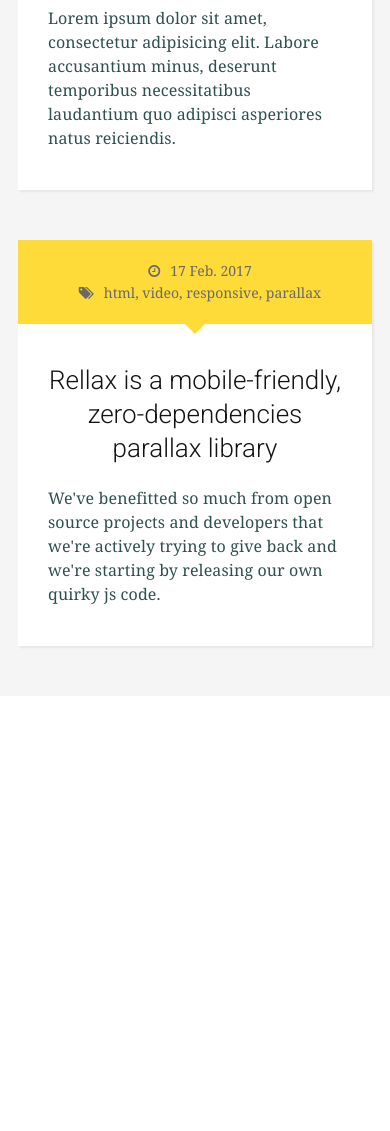
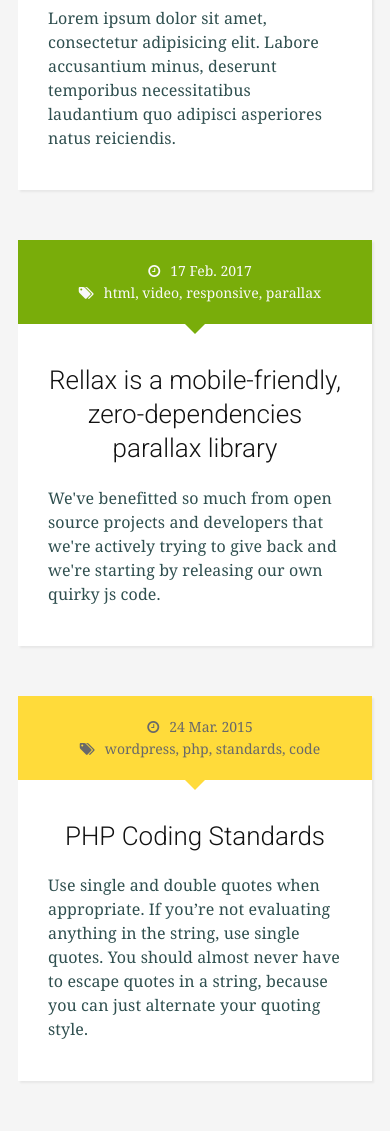
Before and after one commit to simplu27/html, a PHP site: page /modul-1/index.html in a window 390 px wide. Shown: the part 975-2106 px from the top of the page. Before the commit the page ends 1624 px from the top, so only its background shows below. Run offline with PHP 8.4, Linux system fonts and the light colour scheme; some libraries are stand-ins or nearby versions; some web fonts are replaced.

Commit message:
green bg and screen capture

```diff
--- a/modul-1/index.html
+++ b/modul-1/index.html
@@ -46,13 +46,25 @@
 	</div><!-- box -->
 
 	<div class="box">
-		<div class="box-info">
+		<div class="box-info green-bg">
 			<span class="date">17 Feb. 2017</span>
 			<span class="tag">html, video, responsive, parallax</span>
 		</div>
 		<div class="box-content">
 			<h2 class="title">Rellax is a mobile-friendly, zero-dependencies parallax library</h2>
 			<p>We've benefitted so much from open source projects and developers that we're actively trying to give back and we're starting by releasing our own quirky js code.</p>
+			<p></p>
+		</div>
+	</div><!-- box -->
+
+	<div class="box">
+		<div class="box-info">
+			<span class="date">24 Mar. 2015</span>
+			<span class="tag">wordpress, php, standards, code</span>
+		</div>
+		<div class="box-content">
+			<h2 class="title">PHP Coding Standards</h2>
+			<p>Use single and double quotes when appropriate. If you’re not evaluating anything in the string, use single quotes. You should almost never have to escape quotes in a string, because you can just alternate your quoting style.</p>
 			<p></p>
 		</div>
 	</div><!-- box -->
--- a/modul-1/style.css
+++ b/modul-1/style.css
@@ -51,6 +51,7 @@ body {
 	position: relative;
 }
 
+
 .box-info:after {
 	content: "";
 	/*background: blue;*/
@@ -65,6 +66,14 @@ body {
 	margin-right: -20px;
 }
 
+.box-info.green-bg {
+	background: #79ad0a;
+	color: #F9F9F9;
+}
+
+.box-info.green-bg:after {
+	border-color: transparent transparent transparent #79ad0a;
+}
 
 .box-content .title {
 	font-family: 'Roboto', Arial, sans-serif;
@@ -120,6 +129,14 @@ span.tag:before {
 		margin-left: -10px;
 	}
 
+	.box-info.green-bg:after {
+		left: 50%;
+		top: 100%;
+		/*border-color: #FFDB3A transparent transparent transparent;*/
+		border-color: #79ad0a transparent transparent transparent;
+		margin-left: -10px;
+	}
+
 	.box-info span {
 		display: block;
 		margin: 0;s
```
Also changed, not shown: modul-1/desktop.jpg (added), modul-1/mobile.jpg (added).
